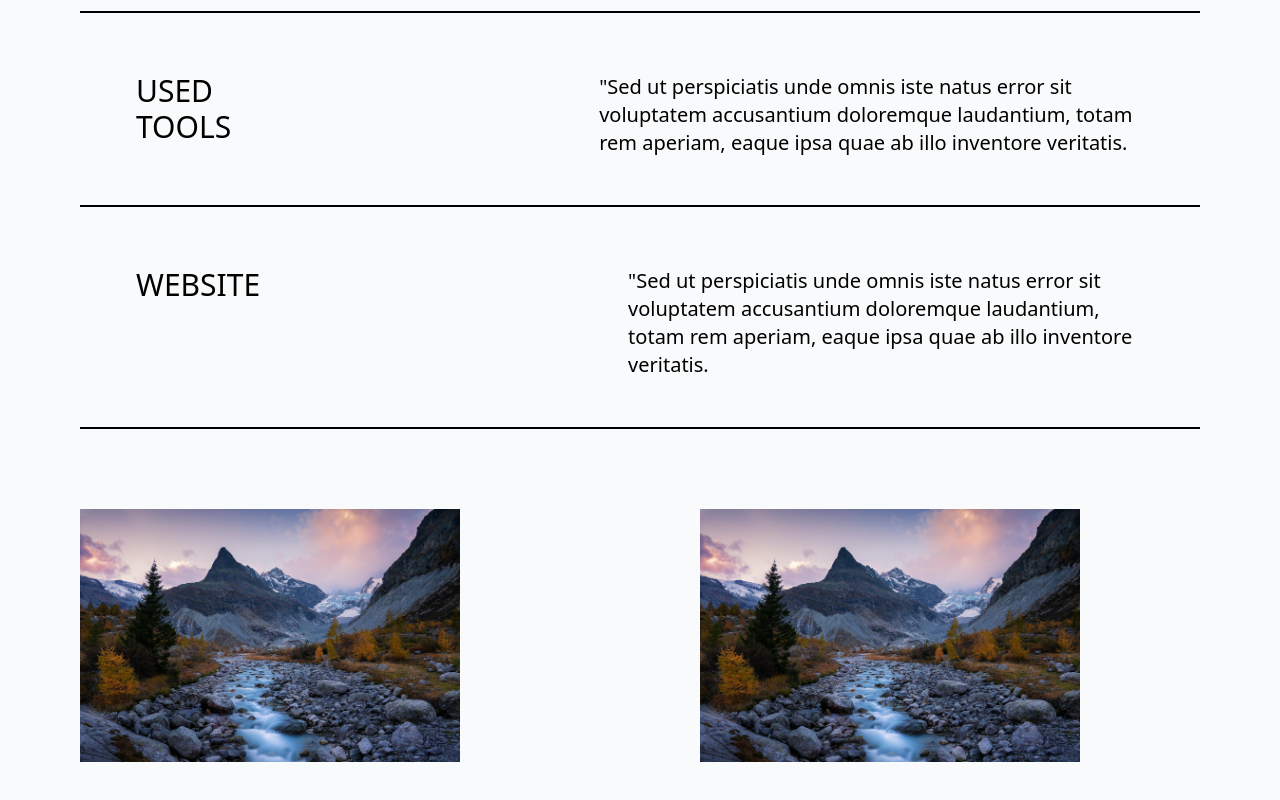
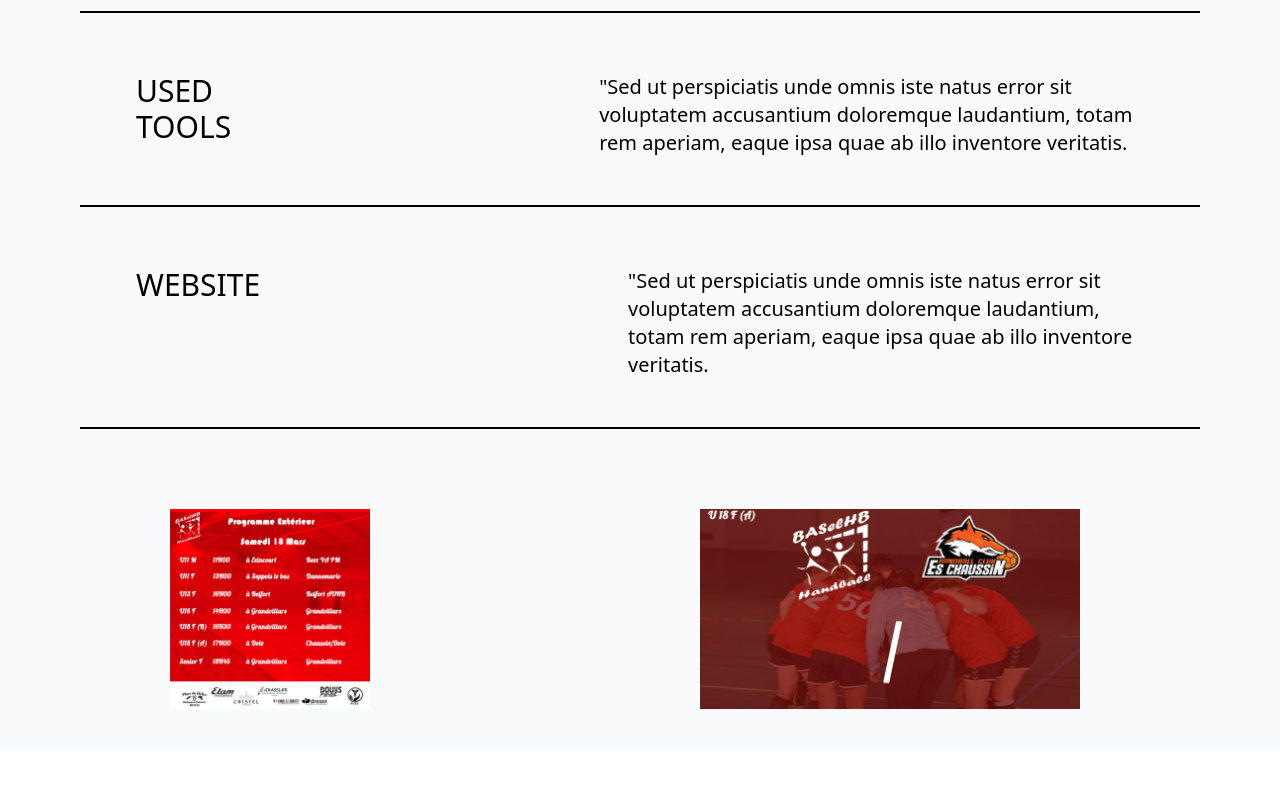
Before and after one commit to FabioGafforelli/Portfolio_FabioVue, a Vue app: page /basel in a window 1280 px wide. Shown: the part 1601-2401 px from the top of the page. After the commit the page ends 2350 px from the top, so only its background shows below. Built offline with nearby package versions, Linux system fonts and the light colour scheme.

Commit message:
basel projects

```diff
--- a/src/views/projets/BaselHandballView.vue
+++ b/src/views/projets/BaselHandballView.vue
@@ -57,8 +57,8 @@
       </div>
 
     <div class="grid grid-cols-1 md:grid-cols-2 pt-5 md:pt-10 gap-5 md:gap-10 pb-5 md:pb-10 ">
-        <img src="/public/images/Test.jpg" alt="" class="w-96 md:w-[500px] pl-10 pr-10 md:pl-20">
-        <img src="/public/images/Test.jpg" alt="" class="w-96 md:w-[500px] pl-10 pr-10 md:pr-20">
+        <img src="/public/images/BaselAffiche1.png" alt="" class="w-96 md:w-[500px] pl-10 pr-10 md:pl-20">
+        <img src="/public/images/BaselAffiche2.png" alt="" class="w-96 md:w-[500px] pl-10 pr-10 md:pr-20">
     </div>
     </div>
      </template>
```
Also changed, not shown: public/images/BaselAffiche1.png (added), public/images/BaselAffiche2.png (added).
